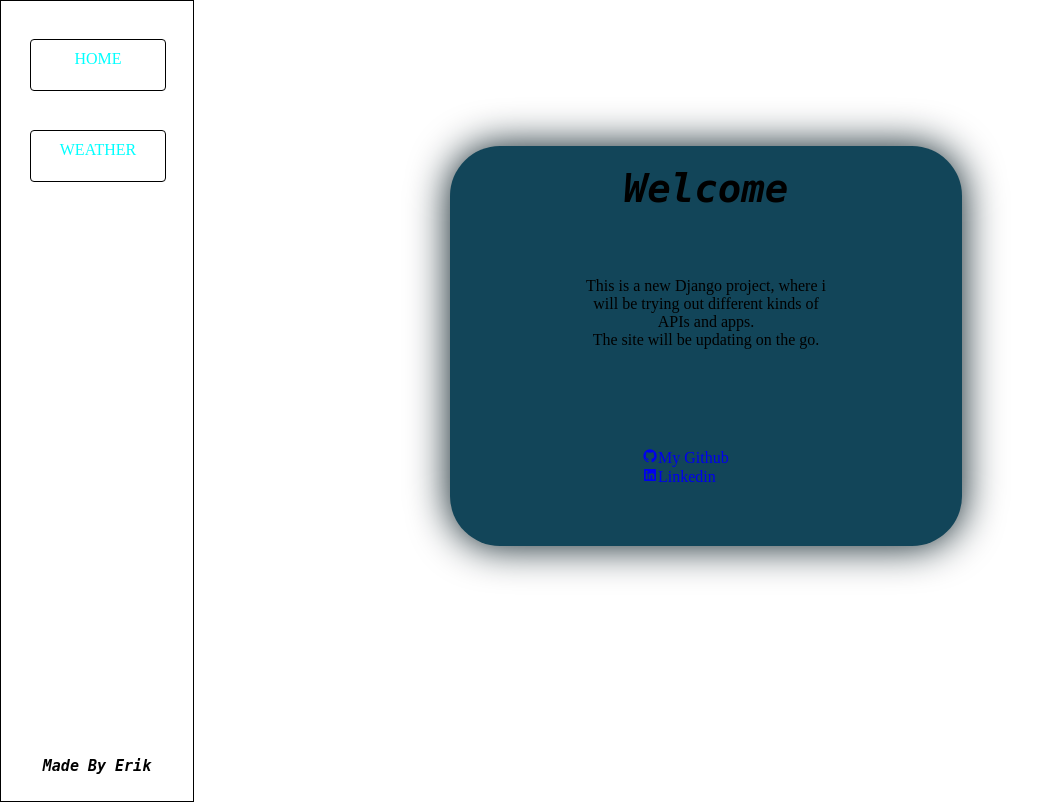
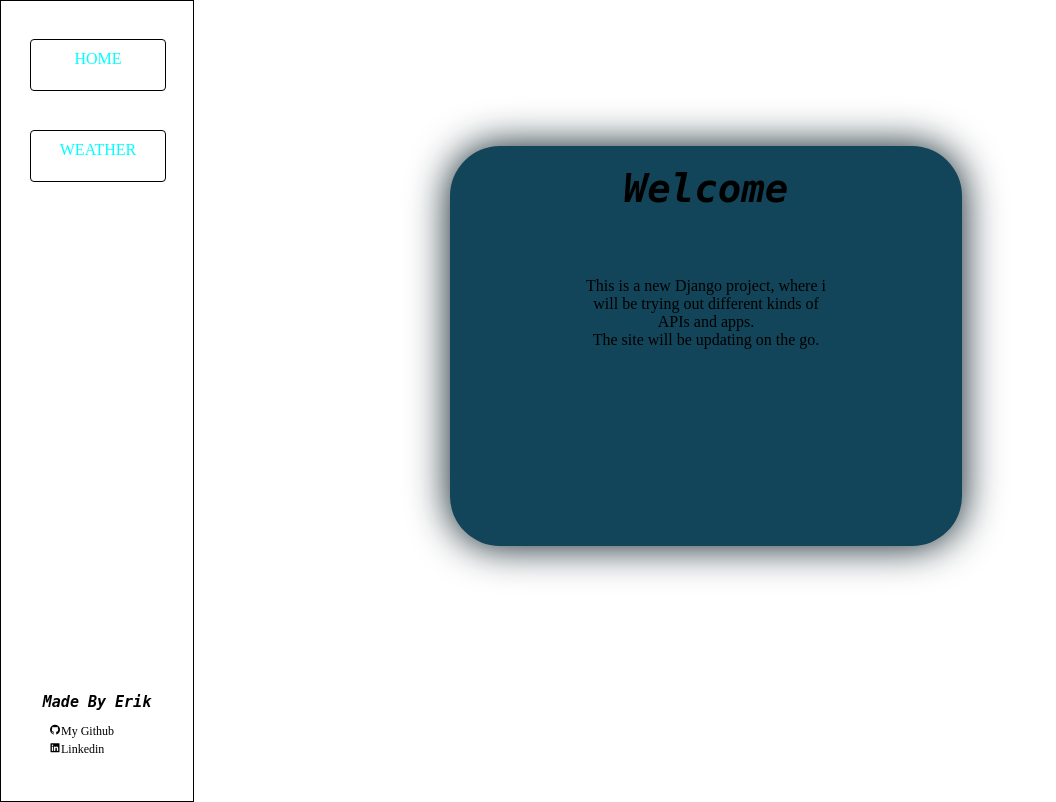
Before and after one commit to erikhalt/djangoweb, a Django app: page / in a window 1280 px wide. Shown: the whole page, without its empty margins (0-1056 px from the left). Run offline with Django 4.2, Linux system fonts and the light colour scheme.

Commit message:
moved links

```diff
--- a/newsite/static/style.css
+++ b/newsite/static/style.css
@@ -54,7 +54,7 @@ body {
 #tag {
     position: absolute;
     font: italic bold 15px monospace;
-    bottom: 2%;
+    bottom: 10%;
     width: 70%;
     left: 15%;
     right: 15%;
@@ -97,13 +97,20 @@ body {
 }
 
 .links {
-    position: relative;
+    position: absolute;
     width: 50%;
-    height: 25%;
+    height: 5%;
     left: 25%;
     right: 25%;
+    bottom: 5%;
     align-items: center;
 }
+
+.links a {
+    font-size: 75%;
+    color: black;
+}
+
 
 .homescreen a {
     position: relative;
--- a/newsite/templates/Base.html
+++ b/newsite/templates/Base.html
@@ -37,6 +37,12 @@
 
 
             <h1 id="tag">Made By Erik</h1>
+            <div class="links">
+                <a href="https://github.com/erikhalt" target="_blank"><i class='bx bxl-github'></i>My Github</a>
+                <br>
+                <a href="https://www.linkedin.com/in/erik-h-063041100/" target="_blank"><i
+                        class='bx bxl-linkedin-square'></i>Linkedin</a>
+            </div>
         </div>
         <div class="content">
             {%block content %}
--- a/newsite/templates/home.html
+++ b/newsite/templates/home.html
@@ -9,11 +9,6 @@
         <br>
         The site will be updating on the go.
     </p>
-    <div class="links">
-        <a href="https://github.com/erikhalt" target="_blank"><i class='bx bxl-github'></i>My Github</a>
-        <br>
-        <a href="https://www.linkedin.com/in/erik-h-063041100/" target="_blank"><i
-                class='bx bxl-linkedin-square'></i>Linkedin</a>
-    </div>
+
 </div>
 {% endblock %}
```
